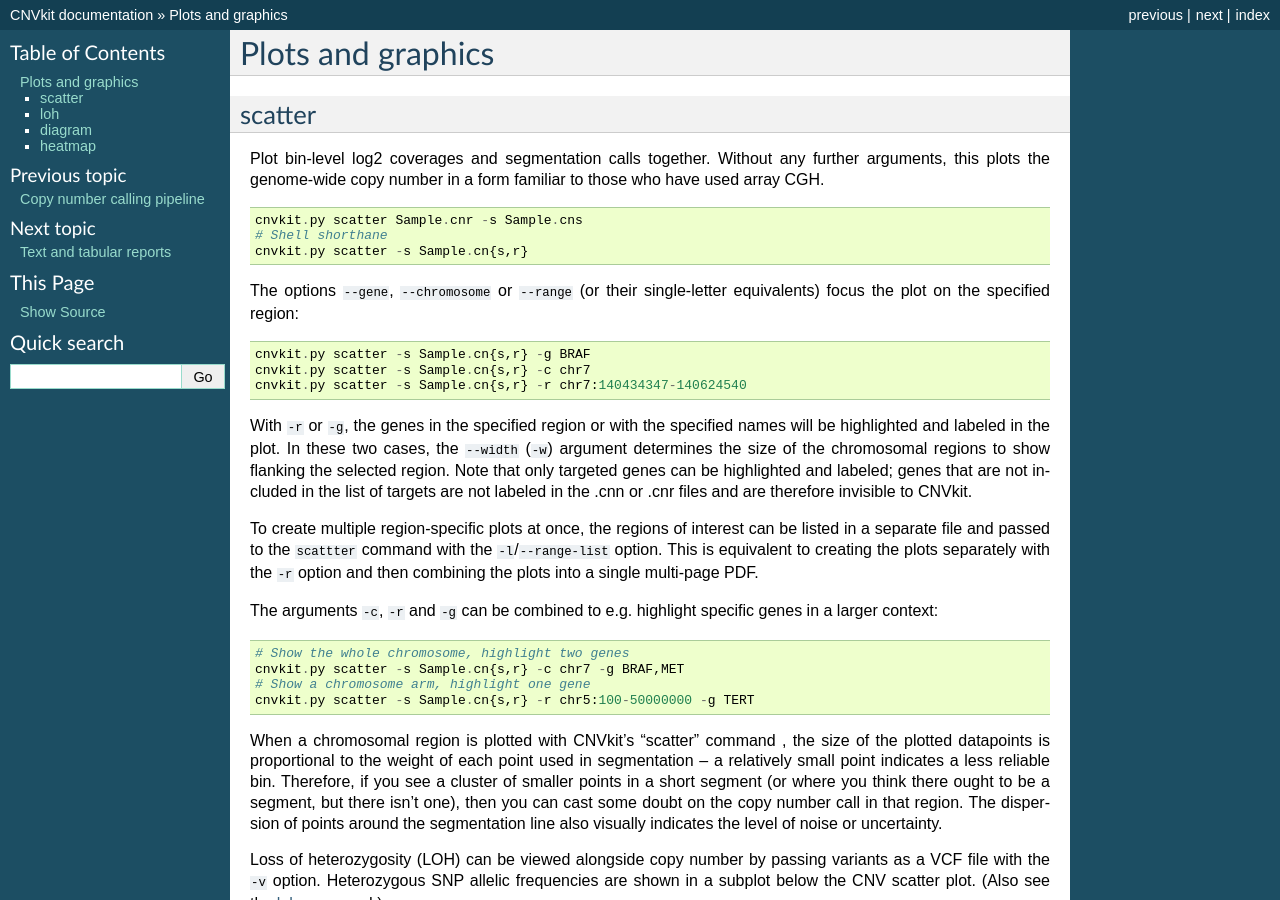
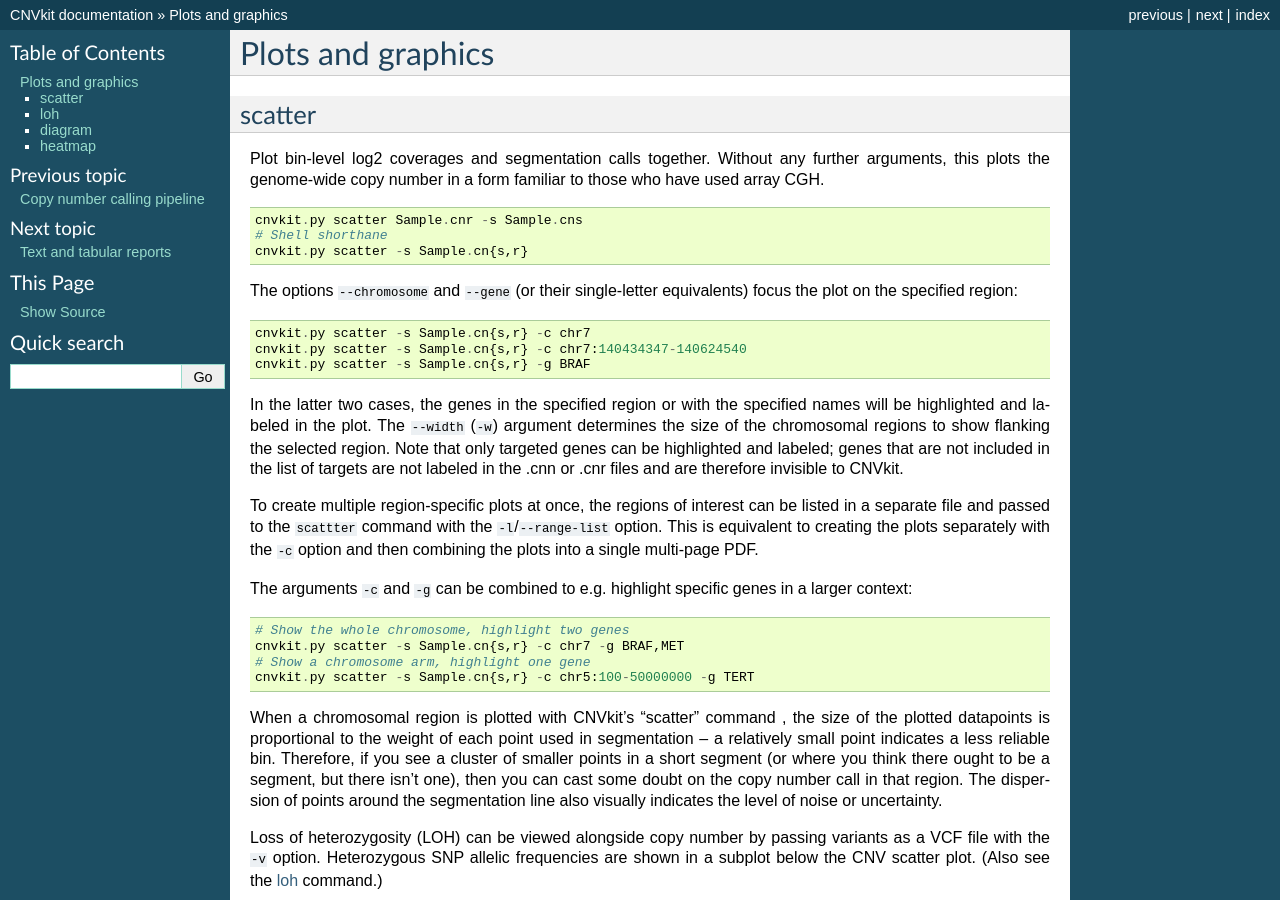
Before and after one commit to etal/cnvkit, a Sphinx documentation site: the page built from doc/plots.rst, in a window 1280 px wide and 900 px high. Built offline with Sphinx 7.4.7, drawn with Linux system fonts in a browser that asks for light colours; the version number could not be read and is left out.

Commit message:
doc: change scatter examples to use -c instead of -r

```diff
--- a/doc/plots.rst
+++ b/doc/plots.rst
@@ -16,33 +16,33 @@ those who have used array CGH.
     # Shell shorthane
     cnvkit.py scatter -s Sample.cn{s,r}
 
-The options ``--gene``, ``--chromosome`` or ``--range`` (or their single-letter
-equivalents) focus the plot on the specified region::
+The options ``--chromosome`` and ``--gene`` (or their single-letter equivalents)
+focus the plot on the specified region::
 
+    cnvkit.py scatter -s Sample.cn{s,r} -c chr7
+    cnvkit.py scatter -s Sample.cn{s,r} -c chr7:140434347-140624540
     cnvkit.py scatter -s Sample.cn{s,r} -g BRAF
-    cnvkit.py scatter -s Sample.cn{s,r} -c chr7
-    cnvkit.py scatter -s Sample.cn{s,r} -r chr7:140434347-140624540
 
-With ``-r`` or ``-g``, the genes in the specified region or with the specified
-names will be highlighted and labeled in the plot. In these two cases, the
-``--width`` (``-w``) argument determines the size of the chromosomal regions to
-show flanking the selected region. Note that only targeted genes can be
-highlighted and labeled; genes that are not included in the list of targets are
-not labeled in the .cnn or .cnr files and are therefore invisible to CNVkit.
+In the latter two cases, the genes in the specified region or with the specified
+names will be highlighted and labeled in the plot. The ``--width`` (``-w``)
+argument determines the size of the chromosomal regions to show flanking the
+selected region. Note that only targeted genes can be highlighted and labeled;
+genes that are not included in the list of targets are not labeled in the .cnn
+or .cnr files and are therefore invisible to CNVkit.
 
 To create multiple region-specific plots at once, the regions of interest can be
 listed in a separate file and passed to the ``scattter`` command with the
 ``-l``/``--range-list`` option. This is equivalent to creating the plots
-separately with the ``-r`` option and then combining the plots into a single
+separately with the ``-c`` option and then combining the plots into a single
 multi-page PDF.
 
-The arguments ``-c``, ``-r`` and ``-g`` can be combined to e.g. highlight
+The arguments ``-c`` and ``-g`` can be combined to e.g. highlight
 specific genes in a larger context::
 
     # Show the whole chromosome, highlight two genes
     cnvkit.py scatter -s Sample.cn{s,r} -c chr7 -g BRAF,MET
     # Show a chromosome arm, highlight one gene
-    cnvkit.py scatter -s Sample.cn{s,r} -r chr5:100-50000000 -g TERT
+    cnvkit.py scatter -s Sample.cn{s,r} -c chr5:100-50000000 -g TERT
 
 When a chromosomal region is plotted with CNVkit's "scatter" command , the size
 of the plotted datapoints is proportional to the weight of each point used in
```
